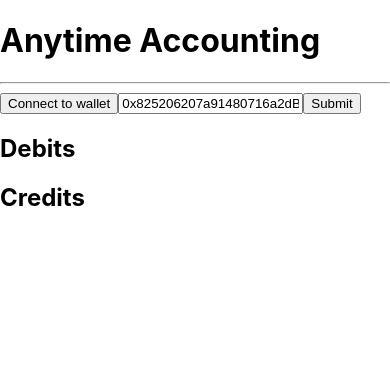
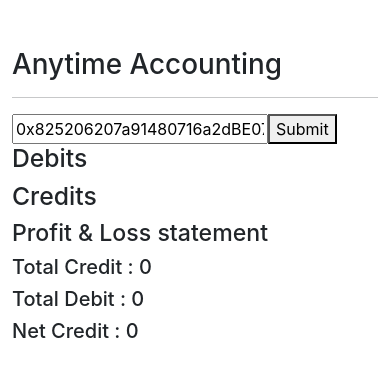
Before and after one commit to yashnahta/balance_sheet, a React (Create React App) app: page / in a window 390 px wide. Shown: the top 376 px of the page. Built offline with nearby package versions, Linux system fonts and the light colour scheme.

Commit message:
UI improved, P&L added

```diff
--- a/package.json
+++ b/package.json
@@ -10,7 +10,6 @@
     "botstrap": "^0.20.1",
     "ethers": "^5.6.4",
     "react": "^18.0.0",
-    "react-bootstrap": "^2.2.3",
     "react-dom": "^18.0.0",
     "react-scripts": "5.0.1",
     "web-vitals": "^2.1.4",
--- a/public/index.html
+++ b/public/index.html
@@ -24,7 +24,8 @@
       work correctly both with client-side routing and a non-root public URL.
       Learn how to configure a non-root public URL by running `npm run build`.
     -->
-    <title>React App</title>
+    <link href="https://cdn.jsdelivr.net/npm/bootstrap@5.1.3/dist/css/bootstrap.min.css" rel="stylesheet" integrity="sha384-1BmE4kWBq78iYhFldvKuhfTAU6auU8tT94WrHftjDbrCEXSU1oBoqyl2QvZ6jIW3" crossorigin="anonymous">
+    <title>Anytime Accounting</title>
   </head>
   <body>
     <noscript>You need to enable JavaScript to run this app.</noscript>
@@ -39,5 +40,7 @@
       To begin the development, run `npm start` or `yarn start`.
       To create a production bundle, use `npm run build` or `yarn build`.
     -->
+
+    <script src="https://cdn.jsdelivr.net/npm/bootstrap@5.1.3/dist/js/bootstrap.bundle.min.js" integrity="sha384-ka7Sk0Gln4gmtz2MlQnikT1wXgYsOg+OMhuP+IlRH9sENBO0LRn5q+8nbTov4+1p" crossorigin="anonymous"></script>
   </body>
 </html>
--- a/src/App.js
+++ b/src/App.js
@@ -1,52 +1,53 @@
 import { useState } from "react";
-import { Button, Card } from "react-bootstrap";
-import { ethers } from "ethers";
+// import { ethers } from "ethers";
 
 const App = () => {
   const [address, setAddress] = useState(
     "0x825206207a91480716a2dBE07aA0105bA9f0c975"
   );
   const [transactions, setTransactions] = useState([]);
-  const [PL,setPL]=useState([]);
-  const [data, setdata] = useState({
-    address1: "",
-    Balance: null,
-  });
 
-  const btnhandler = () => {
-    // Asking if metamask is already present or not
-    if (window.ethereum) {
-      // res[0] for fetching a first wallet
-      window.ethereum
-        .request({ method: "eth_requestAccounts" })
-        .then((res) => accountChangeHandler(res[0]));
-    } else {
-      alert("install metamask extension!!");
-    }
-  };
-  const getbalance = (address) => {
-    // Requesting balance method
-    window.ethereum
-      .request({
-        method: "eth_getBalance",
-        params: [address, "latest"],
-      })
-      .then((balance) => {
-        // Setting balance
-        setdata({
-          Balance: ethers.utils.formatEther(balance),
-        });
-      });
-  };
-  const accountChangeHandler = (account) => {
-    // Setting an address data
-    setdata({
-      address1: account,
-    });
-    // Setting a balance
-    getbalance(account);
-    console.log(account);
-  };
+  // const [data, setdata] = useState({
+  //   address1: "",
+  //   Balance: null,
+  // });
+
+  // const btnhandler = () => {
+  //   // Asking if metamask is already present or not
+  //   if (window.ethereum) {
+  //     // res[0] for fetching a first wallet
+  //     window.ethereum
+  //       .request({ method: "eth_requestAccounts" })
+  //       .then((res) => accountChangeHandler(res[0]));
+  //   } else {
+  //     alert("install metamask extension!!");
+  //   }
+  // };
+
+  // const getbalance = (address) => {
+  //   // Requesting balance method
+  //   window.ethereum
+  //     .request({
+  //       method: "eth_getBalance",
+  //       params: [address, "latest"],
+  //     })
+  //     .then((balance) => {
+  //       // Setting balance
+  //       setdata({
+  //         Balance: ethers.utils.formatEther(balance),
+  //       });
+  //     });
+  // };
+
+  // const accountChangeHandler = (account) => {
+  //   // Setting an address data
+  //   setdata({
+  //     address1: account,
+  //   });
+  //   // Setting a balance
+  //   getbalance(account);
+  //   console.log(account);
+  // };
 
   const handleInputChange = (e) => {
     setAddress(e.target.value);
@@ -67,25 +68,48 @@ const App = () => {
     return t.toLocaleString();
   };
 
+  const getTotalDebit = () => {
+    let temp = 0;
+    transactions
+      .filter((txn) => txn.from.toUpperCase() === address.toUpperCase())
+      .forEach((txn) => {
+        temp = temp + txn.value / 1000000;
+      });
+
+    return temp;
+  };
+
+  const getTotalCredit = () => {
+    let temp = 0;
+    transactions
+      .filter((txn) => txn.from.toUpperCase() !== address.toUpperCase())
+      .forEach((txn) => {
+        temp = temp + txn.value / 1000000;
+      });
+
+    return temp;
+  };
+
   return (
-    <div className="App">
+    <div className="App container my-5">
       <h1>Anytime Accounting</h1>
 
       <hr />
-      <Button onClick={btnhandler} variant="primary">
+      {/* <Button onClick={btnhandler} variant="primary">
         Connect to wallet
-      </Button>
+      </Button> */}
 
       <input onChange={handleInputChange} value={address} />
       <button onClick={getTransactions}>Submit </button>
 
-      <div>
+      <div className="row">
+        <div className="col-sm-6">
           <h2> Debits </h2>
           {transactions
             .filter((txn) => txn.from.toUpperCase() === address.toUpperCase())
             .map((txn) => {
               return (
-              <div key={txn.hash}>
+                <div key={txn.hash} className="card p-5">
                   <h4> {txn.blockNumber} </h4>
                   <p> from : {txn.from} </p>
                   <p> to : {txn.to} </p>
@@ -97,14 +121,16 @@ const App = () => {
                 </div>
               );
             })}
+        </div>
 
+        <div className="col-sm-6">
           <h2> Credits </h2>
           {transactions
             .filter((txn) => txn.from.toUpperCase() !== address.toUpperCase())
             .map((txn) => {
               return (
-              <div key={txn.hash}>
-                <h4> {txn.blockNumber} </h4>
+                <div key={txn.hash} className="card p-5">
+                  <p> block Number : {txn.blockNumber} </p>
                   <p> from : {txn.from} </p>
                   <p> to : {txn.to} </p>
                   <p>
@@ -116,6 +142,14 @@ const App = () => {
             })}
         </div>
       </div>
+
+      <div className="row my-6">
+        <h3>Profit & Loss statement</h3>
+        <h5>Total Credit : {getTotalCredit()}</h5>
+        <h5>Total Debit : {getTotalDebit()}</h5>
+        <h5>Net Credit : {getTotalCredit() - getTotalDebit()}</h5>
+      </div>
+    </div>
   );
 };
 
```
Also changed, not shown: 1 other file (tests, documents, lock files or other folders). Lines whose indentation alone changed are shown as unchanged.
